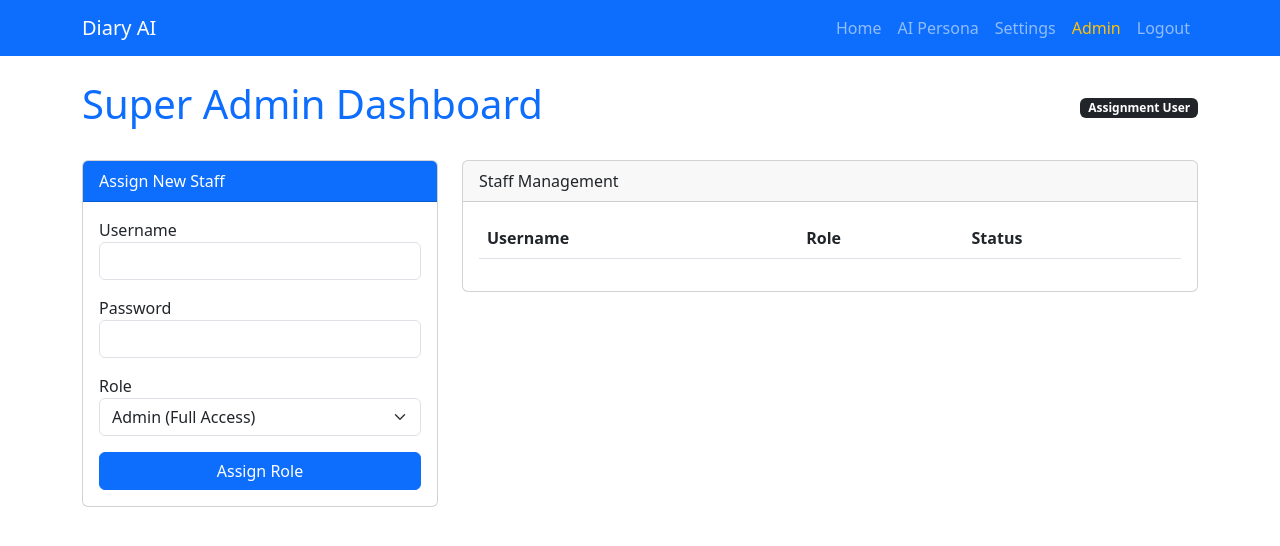
After one commit to arm00pv/diary, a Flask app: page /admin/ in a window 1280 px wide. The commit adds this page. Shown: the top 546 px of the page. Run offline with Flask 3, Linux system fonts and the light colour scheme; a user stored in the database is signed in; lists and menus that the app fills with data are empty; some libraries are stand-ins or nearby versions.

Commit message:
Implement Admin Dashboard with Role-Based Access Control - Introduced User Roles: User, Admin, Super Admin, Moderator. - Implemented RBAC in `User` model and `admin.py`. - Created distinct dashboards for Super Admins (Staff Management), Moderators (Quality Control), and Admins (App Data). - Added Super Admin CLI command. - Added Logic to flag suspicious Admins. - Updated tests to verify roles and permissions.

```diff
--- a/diary_app/app.py
+++ b/diary_app/app.py
@@ -1,4 +1,5 @@
 import os
+import click
 from flask import Flask, render_template, request, redirect, url_for, flash, jsonify
 from flask_login import LoginManager, login_user, logout_user, login_required, current_user
 from datetime import datetime, timedelta
@@ -150,6 +151,10 @@ def create_app(test_config=None):
             user = User.query.filter_by(username=username).first()
 
             if user and user.check_password(password):
+                if not user.is_active_user:
+                    flash('Your account has been blocked. Please contact admin.')
+                    return render_template('login.html')
+
                 login_user(user)
                 return redirect(url_for('main.index'))
             else:
@@ -388,8 +393,22 @@ def create_app(test_config=None):
                                keywords=phrase_counts,
                                advice=advice)
 
+    from .admin import admin_bp
     app.register_blueprint(auth_bp)
     app.register_blueprint(main_bp)
     app.register_blueprint(ai_bp)
+    app.register_blueprint(admin_bp)
+
+    # CLI Command to create admin
+    @app.cli.command("create-super-admin")
+    @click.argument("username")
+    @click.argument("password")
+    def create_super_admin(username, password):
+        """Create a new Super Admin (Assignment User)."""
+        user = User(username=username, role='super_admin')
+        user.set_password(password)
+        db.session.add(user)
+        db.session.commit()
+        print(f"Super Admin {username} created successfully. You can now assign other admins.")
 
     return app
--- a/diary_app/models.py
+++ b/diary_app/models.py
@@ -13,7 +13,32 @@ class User(UserMixin, db.Model):
     # User preferences
     theme_preference = db.Column(db.String(50), default='default')
 
-    entries = db.relationship('DiaryEntry', backref='author', lazy=True)
+    # Admin & Status
+    # Roles: 'user', 'admin', 'super_admin', 'moderator'
+    role = db.Column(db.String(20), default='user')
+    is_active_user = db.Column(db.Boolean, default=True)
+
+    # For flagging admins (Quality Control)
+    is_flagged = db.Column(db.Boolean, default=False)
+    flagged_by_id = db.Column(db.Integer, db.ForeignKey('user.id'), nullable=True)
+
+    entries = db.relationship('DiaryEntry', backref='author', lazy=True, cascade="all, delete-orphan")
+
+    @property
+    def is_admin(self):
+        return self.role in ['admin', 'super_admin']
+
+    @property
+    def is_super_admin(self):
+        return self.role == 'super_admin'
+
+    @property
+    def is_moderator(self):
+        return self.role == 'moderator'
+
+    @property
+    def is_active(self):
+        return self.is_active_user
 
     def set_password(self, password):
         self.password_hash = generate_password_hash(password)
--- /dev/null
+++ b/diary_app/templates/admin/dashboard_super.html
@@ -0,0 +1,113 @@
+{% extends "base.html" %}
+
+{% block content %}
+<div class="d-flex justify-content-between align-items-center mb-4">
+    <h1 class="text-primary">Super Admin Dashboard</h1>
+    <span class="badge bg-dark">Assignment User</span>
+</div>
+
+<div class="row">
+    <!-- Create Staff -->
+    <div class="col-md-4">
+        <div class="card mb-4">
+            <div class="card-header bg-primary text-white">Assign New Staff</div>
+            <div class="card-body">
+                <form action="{{ url_for('admin.create_staff') }}" method="POST">
+                    <div class="mb-3">
+                        <label>Username</label>
+                        <input type="text" name="username" class="form-control" required>
+                    </div>
+                    <div class="mb-3">
+                        <label>Password</label>
+                        <input type="password" name="password" class="form-control" required>
+                    </div>
+                    <div class="mb-3">
+                        <label>Role</label>
+                        <select name="role" class="form-select">
+                            <option value="admin">Admin (Full Access)</option>
+                            <option value="moderator">Moderator (Quality Control)</option>
+                        </select>
+                    </div>
+                    <button type="submit" class="btn btn-primary w-100">Assign Role</button>
+                </form>
+            </div>
+        </div>
+    </div>
+
+    <!-- Staff List -->
+    <div class="col-md-8">
+
+        <!-- Flagged Admins Alert -->
+        {% if flagged_admins %}
+        <div class="card border-danger mb-4">
+            <div class="card-header bg-danger text-white">
+                <strong>⚠️ Flagged Admins (Review Required)</strong>
+            </div>
+            <div class="card-body p-0">
+                <table class="table table-striped mb-0">
+                    <thead>
+                        <tr>
+                            <th>Username</th>
+                            <th>Flagged By</th>
+                            <th>Actions</th>
+                        </tr>
+                    </thead>
+                    <tbody>
+                        {% for admin in flagged_admins %}
+                        <tr>
+                            <td>{{ admin.username }}</td>
+                            <td>User #{{ admin.flagged_by_id }}</td>
+                            <td>
+                                <form action="{{ url_for('admin.resolve_flag', user_id=admin.id, action='dismiss') }}" method="POST" class="d-inline">
+                                    <button class="btn btn-sm btn-outline-secondary">Dismiss Flag</button>
+                                </form>
+                                <form action="{{ url_for('admin.resolve_flag', user_id=admin.id, action='revoke') }}" method="POST" class="d-inline">
+                                    <button class="btn btn-sm btn-danger">Revoke Admin</button>
+                                </form>
+                            </td>
+                        </tr>
+                        {% endfor %}
+                    </tbody>
+                </table>
+            </div>
+        </div>
+        {% endif %}
+
+        <div class="card">
+            <div class="card-header">Staff Management</div>
+            <div class="card-body">
+                <table class="table">
+                    <thead>
+                        <tr>
+                            <th>Username</th>
+                            <th>Role</th>
+                            <th>Status</th>
+                        </tr>
+                    </thead>
+                    <tbody>
+                        {% for staff in staff_users %}
+                        <tr>
+                            <td>{{ staff.username }}</td>
+                            <td>
+                                {% if staff.role == 'admin' %}
+                                <span class="badge bg-info">Admin</span>
+                                {% else %}
+                                <span class="badge bg-secondary">Moderator</span>
+                                {% endif %}
+                            </td>
+                            <td>
+                                {% if staff.is_flagged %}
+                                <span class="badge bg-danger">Flagged</span>
+                                {% else %}
+                                <span class="badge bg-success">Good</span>
+                                {% endif %}
+                            </td>
+                        </tr>
+                        {% endfor %}
+                    </tbody>
+                </table>
+            </div>
+        </div>
+    </div>
+</div>
+{% endblock %}
--- a/diary_app/templates/base.html
+++ b/diary_app/templates/base.html
@@ -26,6 +26,11 @@
               <li class="nav-item">
                 <a class="nav-link" href="{{ url_for('main.settings') }}">Settings</a>
               </li>
+              {% if current_user.is_admin %}
+              <li class="nav-item">
+                <a class="nav-link text-warning" href="{{ url_for('admin.dashboard') }}">Admin</a>
+              </li>
+              {% endif %}
               <li class="nav-item">
                 <a class="nav-link" href="{{ url_for('auth.logout') }}">Logout</a>
               </li>
```
Also changed, not shown: diary_app/admin.py (added, +164 -0 lines), diary_app/templates/admin/dashboard.html (added, +139 -0 lines), diary_app/templates/admin/dashboard_moderator.html (added, +50 -0 lines), diary_app/tests/test_app.py (+64 -0 lines), instance/diary.sqlite (added), 1 other file.
